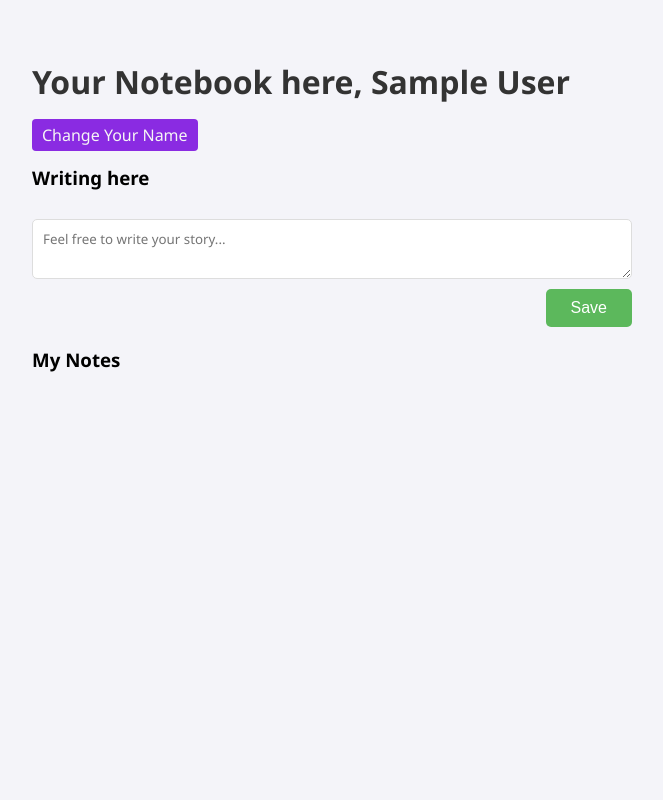
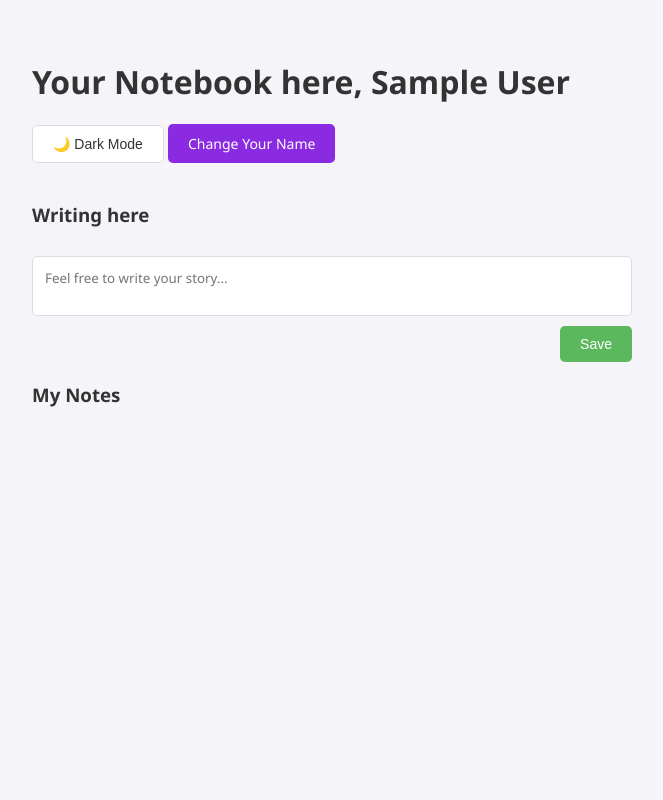
Before and after one commit to jodamin/MYNOTE, a Flask app: page / in a window 1280 px wide. Shown: the whole page, without its empty margins (308-971 px from the left). Run offline with Flask 3, Linux system fonts and the light colour scheme; the visitor is signed in with stand-in values (Sample User, id 1).

Commit message:
some adding, read CHANGELOG.md

```diff
--- /dev/null
+++ b/static/style.css
@@ -0,0 +1,154 @@
+/* 1. Defind color object */
+:root {
+    --bg-color: #f4f4f9;
+    --container-bg: #ffffff;
+    --text-color: #333333;
+    --secondary-text: #666666;
+    --border-color: #dddddd;
+}
+
+[data-theme="dark"] {
+    --bg-color: #1a1a1a;
+    --container-bg: #2d2d2d;
+    --text-color: #f4f4f9;
+    --secondary-text: #bbbbbb;
+    --border-color: #444444;
+}
+
+/* 2. For global */
+body {
+    font-family: 'Segoe UI', Tahoma, Geneva, Verdana, sans-serif;
+    max-width: 600px;
+    margin: 40px auto;
+    padding: 20px;
+    background-color: var(--bg-color);
+    color: var(--text-color);
+    transition: background-color 0.4s ease, color 0.4s ease;
+}
+
+h1,
+h3 {
+    color: var(--text-color);
+}
+
+p {
+    color: var(--secondary-text);
+}
+
+/* For text places */
+
+textarea,
+input[type="text"] {
+    width: 100%;
+    padding: 12px;
+    border: 1px solid var(--border-color);
+    border-radius: 5px;
+    background-color: var(--container-bg);
+    color: var(--text-color);
+    font-family: inherit;
+    box-sizing: border-box;
+    min-height: 60px;
+}
+
+textarea {
+    /*specific for textarea to not conflict with script in index.html*/
+    resize: none;
+    overflow-y: hidden;
+    min-height: 60px;
+}
+
+/* 3. For specifics */
+form {
+    display: flex;
+    flex-direction: column;
+    gap: 10px;
+    margin-bottom: 20px;
+}
+
+ul {
+    list-style: none;
+    padding: 0;
+}
+
+li,
+.welcome-container {
+    background: var(--container-bg);
+    color: var(--text-color);
+    margin-bottom: 10px;
+    padding: 15px;
+    border-radius: 5px;
+    border: 1px solid var(--border-color);
+    box-shadow: 0 2px 4px rgba(0, 0, 0, 0.1);
+}
+
+li {
+    display: flex;
+    justify-content: space-between;
+    align-items: center;
+}
+
+.note-content {
+    flex-grow: 1;
+    padding-right: 15px;
+    white-space: pre-wrap;
+}
+
+.note-actions {
+    display: flex;
+    gap: 10px;
+    flex-shrink: 0;
+}
+
+/* 4. Button and link */
+button,
+.button-change,
+.button-delete,
+.button-update,
+.button-cancel,
+.change-name {
+    padding: 10px 20px;
+    border-radius: 5px;
+    text-decoration: none;
+    font-size: 14px;
+    cursor: pointer;
+    border: none;
+    transition: opacity 0.2s;
+    color: white !important;
+    display: inline-block;
+}
+
+button:hover,
+a:hover {
+    opacity: 0.8;
+}
+
+.change-name {
+    background-color: blueviolet;
+    margin-bottom: 20px;
+}
+
+button[type="submit"],
+.button-update {
+    background-color: #5cb85c;
+    align-self: flex-end;
+}
+
+.button-change {
+    background-color: #007bff;
+}
+
+.button-delete {
+    background-color: #dc3545;
+}
+
+.button-cancel {
+    background-color: #6c757d;
+}
+
+/* Switch mode button */
+#theme-toggle {
+    background-color: var(--container-bg);
+    color: var(--text-color) !important;
+    border: 1px solid var(--border-color);
+    margin-bottom: 20px;
+}
--- a/templates/index.html
+++ b/templates/index.html
@@ -4,133 +4,21 @@
     <meta charset="UTF-8">
     <meta name="viewport" content="width=device-width, initial-scale=1.0">
     <title>My Note App</title>
-
-    <style>
-        body {
-            font-family: 'Segoe UI', Tahoma, Geneva, Verdana, sans-serif;
-            max-width: 600px;
-            margin: 40px auto;
-            padding: 20px;
-            background-color: #f4f4f9;
-        }
-
-        h1 {
-            color: #333;
-        }
-
-        form {
-            display: flex;
-            flex-direction: column;
-            gap: 10px;
-            margin-bottom: 20px;
-        }
-
-        button {
-            align-self: flex-end;
-            padding: 10px 25px;
-            background-color: #5cb85c;
-            color: white;
-            border: none;
-            border-radius: 5px;
-            cursor: pointer;
-            font-size: 16px;
-            transition: background-color 0.2s;
-        }
-
-        button:hover {
-            background-color: #4cae4c;
-        }
-
-        .change-name {
-            background-color: blueviolet;
-            color: whitesmoke !important;
-            padding: 5px 10px;
-            border-radius: 4px;
-            text-decoration: none;
-            transition: background-color 0.2s ease;
-        }
-
-        .change-name:hover {
-            background-color: blueviolet;
-        }
-
-        .button-change {
-            background-color: #007bff;
-            color: white !important;
-            padding: 5px 10px;
-            border-radius: 4px;
-            text-decoration: none;
-            transition: background-color 0.2s ease;
-        }
-
-        .button-change:hover {
-            background-color: #0056b3;
-        }
-
-        .button-delete {
-            background-color: #dc3545;
-            color: white !important;
-            padding: 5px 10px;
-            border-radius: 4px;
-            text-decoration: none;
-            transition: background-color 0.2s ease;
-        }
-
-        .button-delete:hover {
-            background-color: #c82333;
-        }
-
-        .note-actions a {
-            margin-left: 0;
-        }
-
-        ul {
-            list-style: none;
-            padding: 0;
-        }
-
-        li {
-            background: white;
-            margin-bottom: 10px;
-            padding: 15px;
-            border-radius: 5px;
-            box-shadow: 0 2px 4px rgba(0, 0, 0, 0.1);
-            word-wrap: break-word;
-            white-space: pre-wrap;
-
-
-            display: flex;
-            justify-content: space-between;
-            align-items: flex-start;
-
-        }
-
-        .note-content {
-            flex-grow: 1;
-            padding-right: 15px;
-        }
-
-        .note-actions {
-            display: flex;
-            gap: 10px;
-            flex-shrink: 0;
-            white-space: nowrap;
-        }
-
-        textarea {
-            flex-grow: 1;
-            padding: 10px;
-            border: 1px solid #ddd;
-            border-radius: 5px;
-            resize: vertical;
-            font-family: inherit;
-            min-height: 60px;
-        }
-    </style>
+    <link rel="stylesheet" href="{{ url_for('static', filename='style.css') }}">
+    <!-- Check theme preference immediately to prevent white flash -->
+    <script>
+        (function () {
+            const savedTheme = localStorage.getItem('theme');
+            if (savedTheme === 'dark') {
+                document.documentElement.setAttribute('data-theme', 'dark');
+            }
+        })();
+    </script>
 </head>
 
 <body>
     <h1>Your Notebook here, {{ name }}</h1>
+    <button id="theme-toggle">🌙 Dark Mode</button>
     <a href="/welcome" class="change-name">Change Your Name</a>
     <!-- <p>This is my first personal project :D</p> -->
 
@@ -141,25 +29,31 @@
         <textarea name="content" placeholder="Feel free to write your story..." required></textarea>
         <button type="submit">Save</button>
     </form>
+
     <!-- Add a script to modify the textarea to auto-resize based on its content -->
     <script>
-        const tx = document.getElementsByTagName("textarea");
-        for (let i = 0; i < tx.length; i++) {
-            // 1. function auto-resize the textarea based on its content
-            function OnInput() {
-                this.style.height = "auto"; // Reset chiều cao về auto để tính toán lại
-                this.style.height = (this.scrollHeight) + "px"; // Sét chiều cao bằng đúng nội dung bên trong
+        const textareas = document.getElementsByTagName("textarea");
+
+        for (let i = 0; i < textareas.length; i++) {
+            const tx = textareas[i];
+
+            // Function to dynamically adjust height based on content
+            function autoResize() {
+                tx.style.height = "auto"; // Reset height to recalculate accurately
+                tx.style.height = tx.scrollHeight + "px"; // Set height based on scrollHeight
             }
 
-            // 2. call the function when the user types in the textarea
-            tx[i].setAttribute("style", "height:" + (tx[i].scrollHeight) + "px;overflow-y:hidden;");
-            tx[i].addEventListener("input", OnInput, false);
+            // 1. Initial call to adjust height on page load (useful for existing notes)
+            autoResize();
 
-            // 3. keep the textarea auto-resize when the user presses enter, and shift + enter to drop a new line
-            tx[i].addEventListener("keydown", function (e) {
+            // 2. Trigger auto-resize on every user input
+            tx.addEventListener("input", autoResize);
+
+            // 3. Submit form on 'Enter' key, but allow new lines with 'Shift + Enter'
+            tx.addEventListener("keydown", function (e) {
                 if (e.key === "Enter" && !e.shiftKey) {
-                    e.preventDefault();
-                    this.form.submit();
+                    e.preventDefault(); // Prevent the default new line behavior
+                    this.form.submit(); // Trigger form submission
                 }
             });
         }
@@ -179,6 +73,36 @@
         </li>
         {% endfor %}
     </ul>
+
+    <!-- Scripts Js for switch theme -->
+    <script>
+        const toggleBtn = document.getElementById('theme-toggle');
+        const html = document.documentElement;
+
+        // 1. Check for saved theme preference in localStorage on page load
+        const savedTheme = localStorage.getItem('theme');
+        if (savedTheme === 'dark') {
+            html.setAttribute('data-theme', 'dark'); // Apply the dark theme attribute
+            if (toggleBtn) toggleBtn.textContent = '☀️ Light Mode'; // Update button text
+        }
+
+        // 2. Add event listener to handle the theme toggle
+        if (toggleBtn) {
+            toggleBtn.addEventListener('click', () => {
+                const currentTheme = html.getAttribute('data-theme');
+
+                if (currentTheme === 'dark') {
+                    html.removeAttribute('data-theme'); // Revert to light mode
+                    localStorage.setItem('theme', 'light'); // Save the preference
+                    toggleBtn.textContent = '🌙 Dark Mode';
+                } else {
+                    html.setAttribute('data-theme', 'dark'); // Switch to dark mode
+                    localStorage.setItem('theme', 'dark'); // Save the preference
+                    toggleBtn.textContent = '☀️ Light Mode';
+                }
+            });
+        }
+    </script>
 </body>
 
 </html>
```
Also changed, not shown: templates/update.html (+70 -70 lines), templates/welcome.html (+40 -58 lines), CHANGELOG.md.
